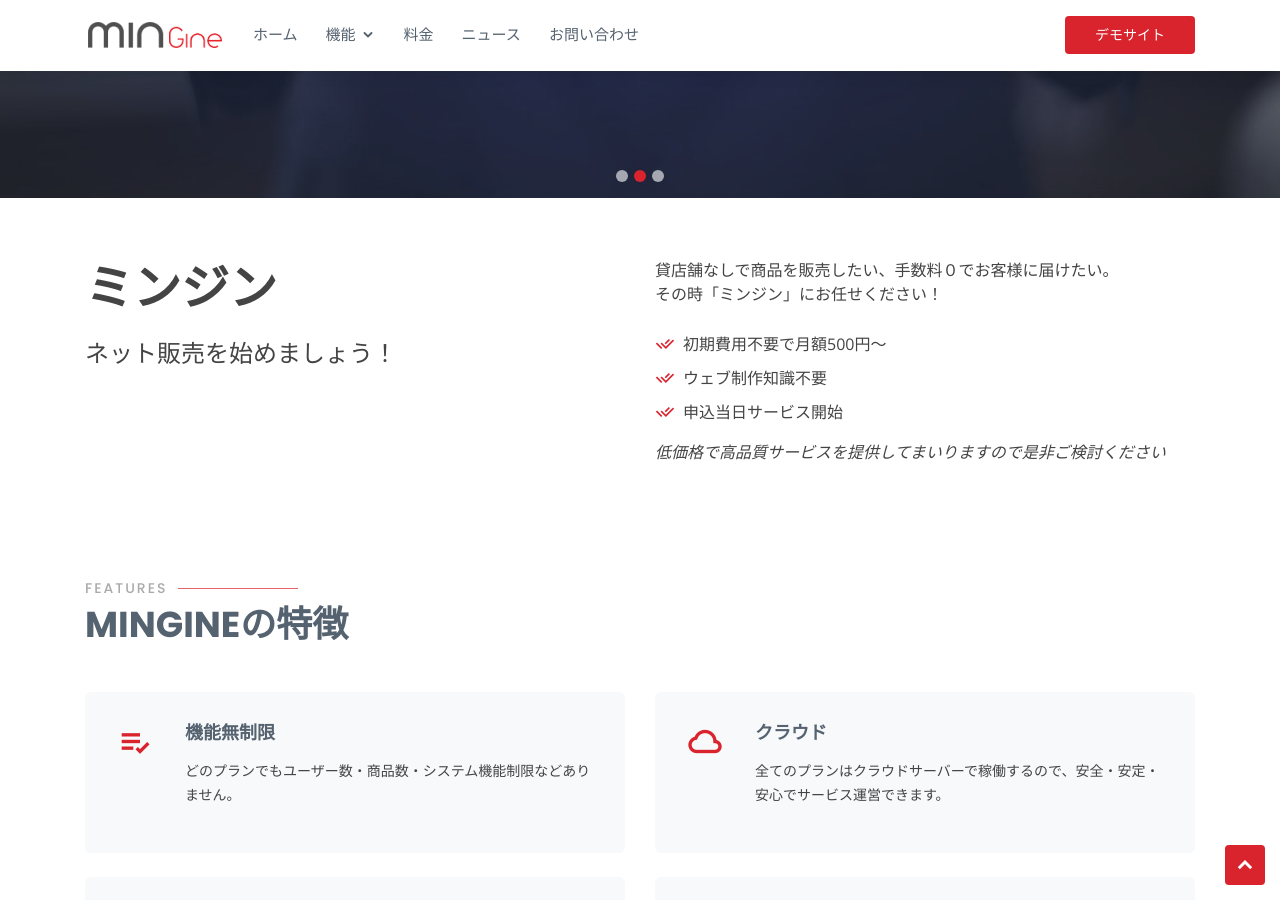
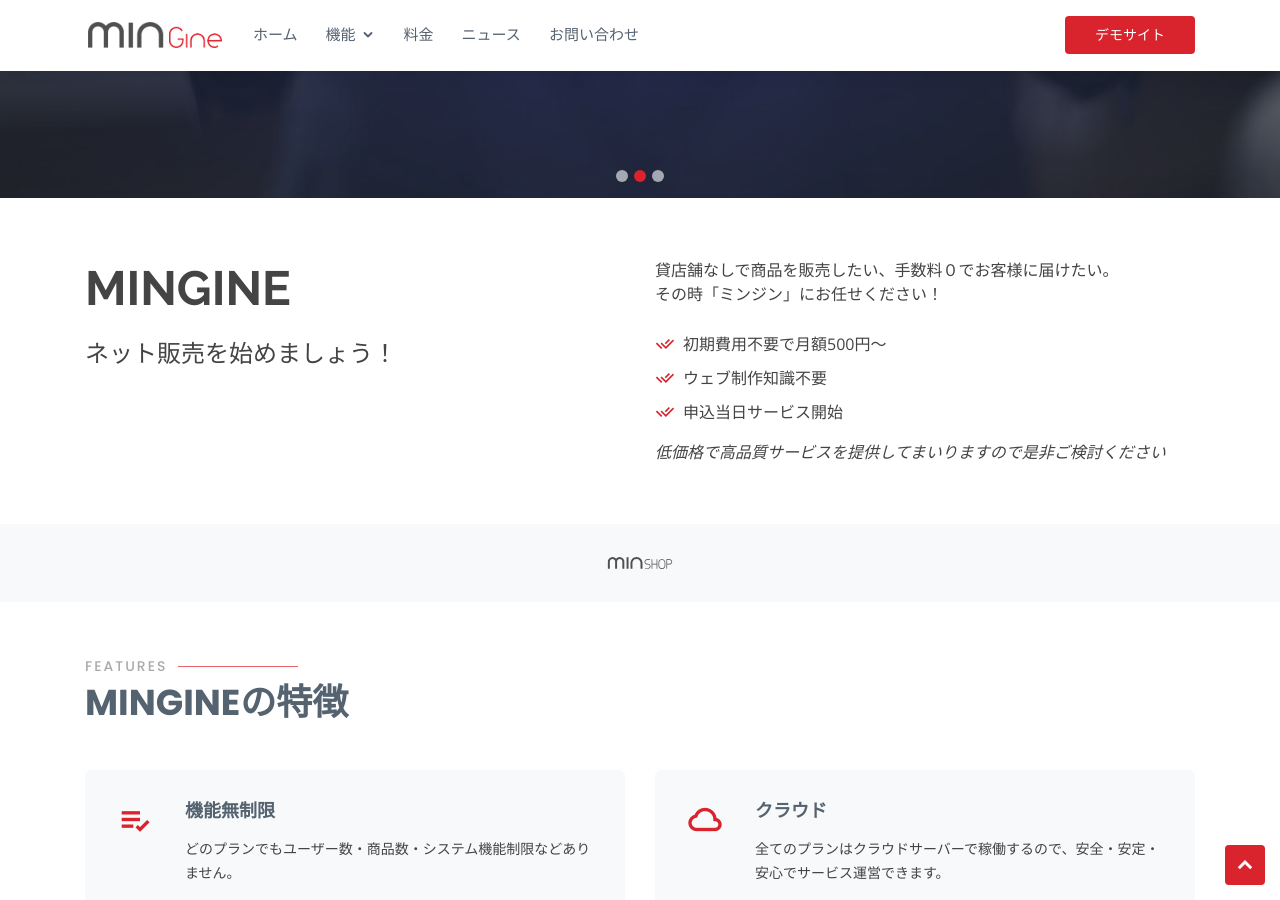
Before and after one commit to MinUFO/minshop, a Jekyll site: the page built from index.html, in a window 1280 px wide and 900 px high, scrolled down 702 px. Built offline with Jekyll 4.4.1, drawn with Linux system fonts in a browser that asks for light colours; some of the changed text lies outside the part shown.

Commit message:
update some page

```diff
--- a/index.html
+++ b/index.html
@@ -22,6 +22,8 @@
       text: もっと見る
       href: "#services"
       scroll: true
+clients:
+  - assets/img/clients/client-1.svg
 features:
   - title: 機能無制限
     icon: bx bx-list-check
@@ -83,7 +85,7 @@
     <div class="container">
       <div class="row content">
         <div class="col-lg-6">
-          <h2>ミンジン</h2>
+          <h2>MinGine</h2>
           <h3>ネット販売を始めましょう！</h3>
         </div>
         <div class="col-lg-6 pt-4 pt-lg-0">
@@ -97,6 +99,18 @@
           </ul>
           <p class="font-italic">低価格で高品質サービスを提供してまいりますので是非ご検討ください</p>
         </div>
+      </div>
+    </div>
+  </section>
+
+  <section id="clients" class="clients section-bg">
+    <div class="container">
+      <div class="row justify-content-center">
+        {%- for client in page.clients %}
+        <div class="col-lg-2 col-md-4 col-6 d-flex align-items-center justify-content-center">
+          <img src="{{ client | relative_url }}" class="img-fluid" alt="">
+        </div>
+        {%- endfor %}
       </div>
     </div>
   </section>
```
Also changed, not shown: other parts of index.html (+1 -1 lines), pricing.html (+7 -2 lines), assets/img/clients/client-1.svg (added).
